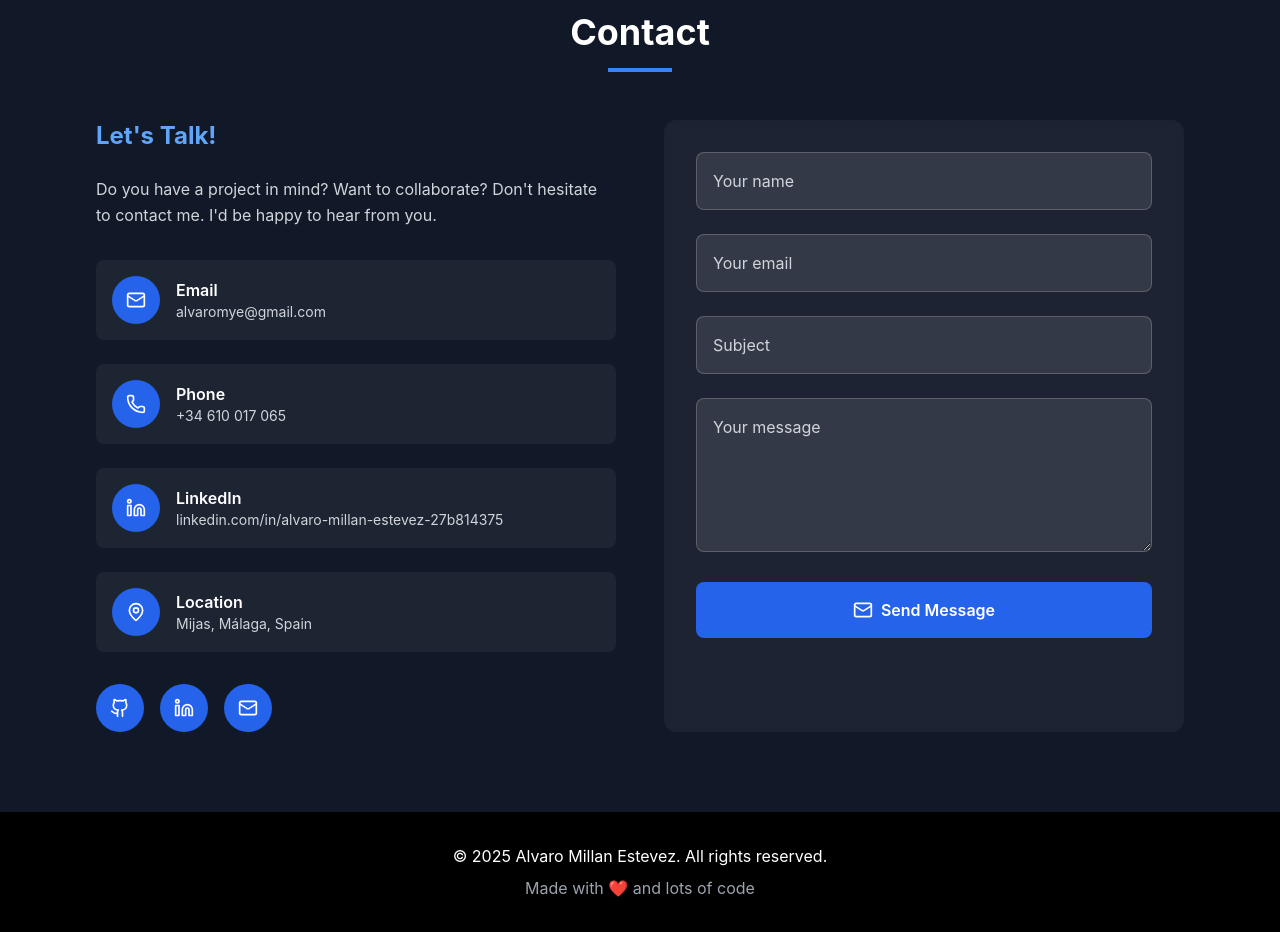
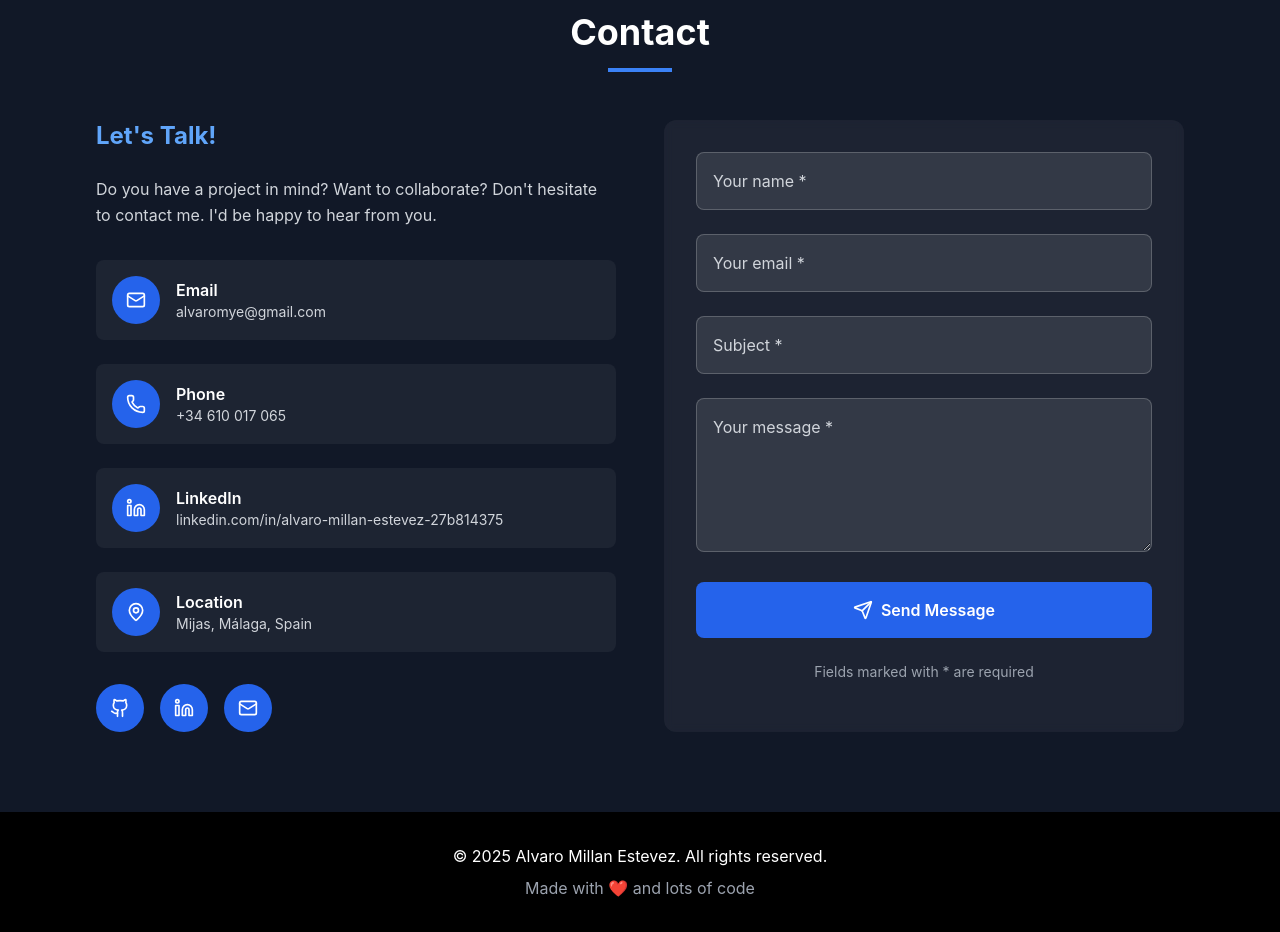
Before and after one commit to AlvaroMillanEstevez/AlvaroMillanEstevez.github.io, a React (Create React App) app: page / in a window 1280 px wide. Shown: the part 2780-3712 px from the top of the page. Built offline with nearby package versions, Linux system fonts and the light colour scheme.

Commit message:
email form working

```diff
--- a/package.json
+++ b/package.json
@@ -4,6 +4,7 @@
   "private": true,
   "homepage": "https://alvaromillanestevez.github.io",
   "dependencies": {
+    "@emailjs/browser": "^4.4.1",
     "@testing-library/dom": "^10.4.1",
     "@testing-library/jest-dom": "^6.6.4",
     "@testing-library/react": "^16.3.0",
--- a/src/App.js
+++ b/src/App.js
@@ -1,10 +1,44 @@
 import React, { useState, useEffect } from 'react';
-import { ChevronDown, Download, Mail, Phone, MapPin, ExternalLink, Github, Linkedin, Menu, X, Play } from 'lucide-react';
+import { ChevronDown, Download, Mail, Phone, MapPin, ExternalLink, Github, Linkedin, Menu, X, Play, Send, CheckCircle, AlertCircle } from 'lucide-react';
 
 const App = () => {
   const [isMenuOpen, setIsMenuOpen] = useState(false);
   const [expandedSection, setExpandedSection] = useState(null);
   const [selectedVideoProject, setSelectedVideoProject] = useState(null);
+
+  // Contact form states
+  const [formData, setFormData] = useState({
+    name: '',
+    email: '',
+    subject: '',
+    message: ''
+  });
+  const [isSubmitting, setIsSubmitting] = useState(false);
+  const [submitStatus, setSubmitStatus] = useState(null); // 'success', 'error', null
+
+  // EmailJS configuration
+  const EMAILJS_CONFIG = {
+    SERVICE_ID: 'service_m76pgsx',
+    TEMPLATE_ID: 'template_esnwq3k',
+    PUBLIC_KEY: 'LjP58GRwq1uTxmjuJ'
+  };
+
+  // Load EmailJS script
+  useEffect(() => {
+    const script = document.createElement('script');
+    script.src = 'https://cdn.jsdelivr.net/npm/@emailjs/browser@3/dist/email.min.js';
+    script.async = true;
+    script.onload = () => {
+      if (window.emailjs) {
+        window.emailjs.init(EMAILJS_CONFIG.PUBLIC_KEY);
+      }
+    };
+    document.head.appendChild(script);
+
+    return () => {
+      document.head.removeChild(script);
+    };
+  }, []);
 
   // Smooth scroll function
   const scrollToSection = (sectionId) => {
@@ -18,6 +52,62 @@ const App = () => {
   // Close video modal
   const closeVideoModal = () => {
     setSelectedVideoProject(null);
+  };
+
+  // Handle form input changes
+  const handleInputChange = (e) => {
+    const { name, value } = e.target;
+    setFormData(prev => ({
+      ...prev,
+      [name]: value
+    }));
+  };
+
+  // Handle form submission with EmailJS
+  const handleSubmit = async (e) => {
+    e.preventDefault();
+
+    // Basic validation
+    if (!formData.name || !formData.email || !formData.subject || !formData.message) {
+      setSubmitStatus('error');
+      setTimeout(() => setSubmitStatus(null), 5000);
+      return;
+    }
+
+    setIsSubmitting(true);
+
+    try {
+      // Send email using EmailJS
+      if (window.emailjs) {
+        const result = await window.emailjs.send(
+          EMAILJS_CONFIG.SERVICE_ID,
+          EMAILJS_CONFIG.TEMPLATE_ID,
+          {
+            name: formData.name,
+            email: formData.email,
+            subject: formData.subject,
+            message: formData.message
+          }
+        );
+
+        if (result.status === 200) {
+          setSubmitStatus('success');
+          setFormData({ name: '', email: '', subject: '', message: '' });
+        } else {
+          throw new Error('Failed to send email');
+        }
+      } else {
+        throw new Error('EmailJS not loaded');
+      }
+
+      setTimeout(() => setSubmitStatus(null), 5000);
+    } catch (error) {
+      console.error('Error sending email:', error);
+      setSubmitStatus('error');
+      setTimeout(() => setSubmitStatus(null), 5000);
+    } finally {
+      setIsSubmitting(false);
+    }
   };
 
   // Navbar background change on scroll
@@ -193,7 +283,7 @@ const App = () => {
           {/* Profile Image */}
           <div className="mb-8 relative">
             <img
-              src="/assets/AlvaroMillanEstevez2.jpg" // ✅ MANTENER: Con barra inicial
+              src="/assets/AlvaroMillanEstevez2.jpg"
               alt="Alvaro Millan Estevez"
               className="w-48 h-48 sm:w-56 sm:h-56 mx-auto rounded-full border-4 border-white/30 object-cover shadow-2xl"
             />
@@ -230,7 +320,7 @@ const App = () => {
           {/* Action Buttons */}
           <div className="flex flex-col sm:flex-row gap-4 justify-center animate-fadeInUp delay-500">
             <a
-              href="/assets/CURRICULUM Álvaro Millan Estevez.pdf" // ✅ MANTENER: Con barra inicial
+              href="/assets/CURRICULUM Álvaro Millan Estevez.pdf"
               download="CURRICULUM Álvaro Millan Estevez.pdf"
               className="bg-white/20 hover:bg-white hover:text-blue-600 text-white px-8 py-3 rounded-full font-semibold transition-all duration-300 transform hover:-translate-y-1 flex items-center justify-center gap-2 border-2 border-white/30"
             >
@@ -282,8 +372,7 @@ const App = () => {
                     </div>
                     <ChevronDown
                       size={20}
-                      className={`transition-transform duration-300 ${expandedSection === section.id ? 'rotate-180' : ''
-                        }`}
+                      className={`transition-transform duration-300 ${expandedSection === section.id ? 'rotate-180' : ''}`}
                     />
                   </div>
 
@@ -488,7 +577,7 @@ const App = () => {
                 poster={selectedVideoProject.image}
               >
                 <source src={selectedVideoProject.video} type="video/mp4" />
-                Tu navegador no soporta el elemento video.
+                Your browser does not support the video element.
               </video>
             </div>
 
@@ -496,7 +585,7 @@ const App = () => {
             <div className="p-4 border-t bg-gray-50 flex flex-col sm:flex-row justify-between items-start sm:items-center gap-4">
               <div>
                 <p className="text-sm text-gray-600 mb-2">
-                  <strong>Tecnologías:</strong> {selectedVideoProject.tech.join(', ')}
+                  <strong>Technologies:</strong> {selectedVideoProject.tech.join(', ')}
                 </p>
                 <p className="text-sm text-gray-700">
                   {selectedVideoProject.description}
@@ -569,44 +658,100 @@ const App = () => {
             </div>
 
             {/* Contact Form */}
-            <div className="bg-white/5 backdrop-blur-sm rounded-xl p-6 sm:p-8">
-              <div className="space-y-6">
+            <div className="bg-white/5 backdrop-blur-sm rounded-xl p-6 sm:p-8 relative">
+              {/* Success/Error Messages */}
+              {submitStatus && (
+                <div className={`absolute top-4 left-4 right-4 p-4 rounded-lg flex items-center gap-3 z-10 ${
+                  submitStatus === 'success'
+                    ? 'bg-green-500/20 border border-green-500/30 text-green-300'
+                    : 'bg-red-500/20 border border-red-500/30 text-red-300'
+                }`}>
+                  {submitStatus === 'success' ? (
+                    <>
+                      <CheckCircle size={20} />
+                      <span>Message sent successfully! I'll get back to you soon.</span>
+                    </>
+                  ) : (
+                    <>
+                      <AlertCircle size={20} />
+                      <span>Error sending message. Please check the fields and try again.</span>
+                    </>
+                  )}
+                </div>
+              )}
+
+              <form onSubmit={handleSubmit} className="space-y-6">
                 <div>
                   <input
                     type="text"
-                    placeholder="Your name"
-                    className="w-full p-4 bg-white/10 border border-white/20 rounded-lg text-white placeholder-gray-300 focus:outline-none focus:border-blue-500 transition-colors duration-200"
+                    name="name"
+                    value={formData.name}
+                    onChange={handleInputChange}
+                    placeholder="Your name *"
+                    required
+                    className="w-full p-4 bg-white/10 border border-white/20 rounded-lg text-white placeholder-gray-300 focus:outline-none focus:border-blue-500 focus:bg-white/15 transition-all duration-200"
                   />
                 </div>
                 <div>
                   <input
                     type="email"
-                    placeholder="Your email"
-                    className="w-full p-4 bg-white/10 border border-white/20 rounded-lg text-white placeholder-gray-300 focus:outline-none focus:border-blue-500 transition-colors duration-200"
+                    name="email"
+                    value={formData.email}
+                    onChange={handleInputChange}
+                    placeholder="Your email *"
+                    required
+                    className="w-full p-4 bg-white/10 border border-white/20 rounded-lg text-white placeholder-gray-300 focus:outline-none focus:border-blue-500 focus:bg-white/15 transition-all duration-200"
                   />
                 </div>
                 <div>
                   <input
                     type="text"
-                    placeholder="Subject"
-                    className="w-full p-4 bg-white/10 border border-white/20 rounded-lg text-white placeholder-gray-300 focus:outline-none focus:border-blue-500 transition-colors duration-200"
+                    name="subject"
+                    value={formData.subject}
+                    onChange={handleInputChange}
+                    placeholder="Subject *"
+                    required
+                    className="w-full p-4 bg-white/10 border border-white/20 rounded-lg text-white placeholder-gray-300 focus:outline-none focus:border-blue-500 focus:bg-white/15 transition-all duration-200"
                   />
                 </div>
                 <div>
                   <textarea
-                    placeholder="Your message"
+                    name="message"
+                    value={formData.message}
+                    onChange={handleInputChange}
+                    placeholder="Your message *"
                     rows={5}
-                    className="w-full p-4 bg-white/10 border border-white/20 rounded-lg text-white placeholder-gray-300 focus:outline-none focus:border-blue-500 transition-colors duration-200 resize-vertical"
+                    required
+                    className="w-full p-4 bg-white/10 border border-white/20 rounded-lg text-white placeholder-gray-300 focus:outline-none focus:border-blue-500 focus:bg-white/15 transition-all duration-200 resize-vertical"
                   />
                 </div>
                 <button
-                  type="button"
-                  className="w-full bg-blue-600 hover:bg-blue-700 text-white py-4 px-6 rounded-lg font-semibold transition-colors duration-200 flex items-center justify-center gap-2"
-                  onClick={() => alert('Message sent! (Here you would connect with your email service)')}
+                  type="submit"
+                  disabled={isSubmitting}
+                  className={`w-full py-4 px-6 rounded-lg font-semibold transition-all duration-200 flex items-center justify-center gap-2 ${
+                    isSubmitting
+                      ? 'bg-gray-600 cursor-not-allowed'
+                      : 'bg-blue-600 hover:bg-blue-700 transform hover:-translate-y-1'
+                  } text-white`}
                 >
-                  <Mail size={20} />
-                  Send Message
+                  {isSubmitting ? (
+                    <>
+                      <div className="w-5 h-5 border-2 border-white/30 border-t-white rounded-full animate-spin"></div>
+                      Sending...
+                    </>
+                  ) : (
+                    <>
+                      <Send size={20} />
+                      Send Message
+                    </>
+                  )}
                 </button>
+              </form>
+
+              <div className="mt-6 text-center">
+                <p className="text-gray-400 text-sm">
+                  Fields marked with * are required
+                </p>
               </div>
             </div>
           </div>
```
Also changed, not shown: 1 other file (tests, documents, lock files or other folders).
